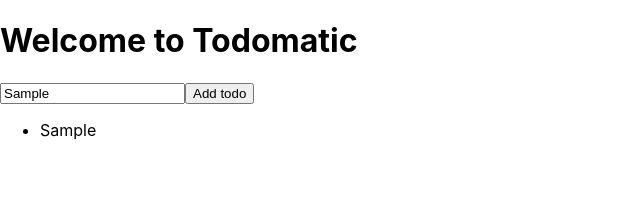
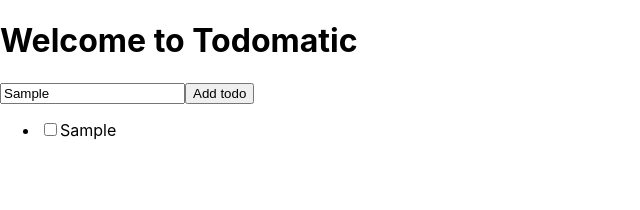
Before and after one commit to Abrar0204/Todomatic-TDD, a React (Create React App) app: page / in a window 1280 px wide. Both pictures are taken after typing "Sample" into the empty fields and a click on the button "Add todo". Shown: the top 210 px of the page, without its empty margins (0-640 px from the left). Built offline with nearby package versions, Linux system fonts and the light colour scheme.

Commit message:
refactored item to a checkbox

```diff
--- a/src/App.js
+++ b/src/App.js
@@ -10,7 +10,12 @@ function App() {
       <TodoForm setTodos={setTodos} />
       <ul>
         {todos.map((todo, index) => (
-          <li key={index}>{todo.text}</li>
+          <li key={index}>
+            <label>
+              <input type="checkbox" defaultChecked={todo.isCompleted} />
+              {todo.text}
+            </label>
+          </li>
         ))}
       </ul>
     </div>
```
